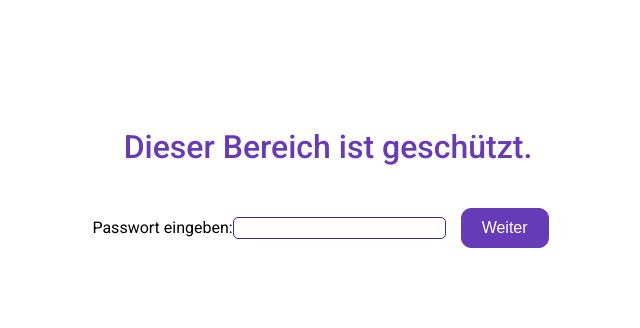
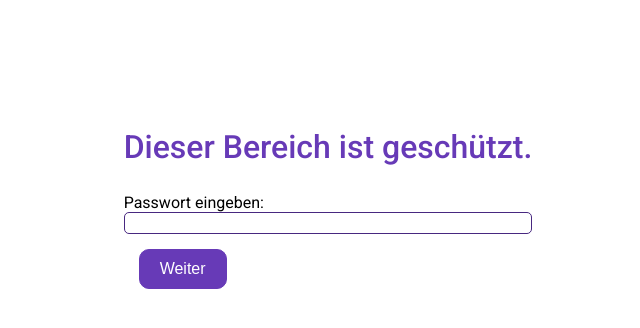
Before and after one commit to Kiasa10/katzenpension, an Angular app: page /login in a window 1280 px wide. Shown: the top 328 px of the page, without its empty margins (312-952 px from the left). Built offline with nearby package versions, Linux system fonts and the light colour scheme.

Commit message:
Changed css for login

```diff
--- a/src/app/login/login.component.css
+++ b/src/app/login/login.component.css
@@ -7,6 +7,11 @@
   border: 1px solid #482880;
   border-radius: 5px;
   font-size: 1rem;
+}
+
+.login-input {
+  display: flex;
+  flex-direction: column;
 }
 
 .login-area button {
--- a/src/app/login/login.component.html
+++ b/src/app/login/login.component.html
@@ -1,5 +1,6 @@
 <div class="login-area">
   <h2>Dieser Bereich ist geschützt.</h2>
+  <div class="login-input">
     <label for="pwInput">Passwort eingeben:</label>
     <input
       id="pwInput"
@@ -7,6 +8,7 @@
       [(ngModel)]="password"
       (keyup.enter)="onLogin()"
     />
+  </div>
   <button (click)="onLogin()">Weiter</button>
   @if (errorMessage()) {
     <p>{{ errorMessage() }}</p>
```
Lines whose indentation alone changed are shown as unchanged.
